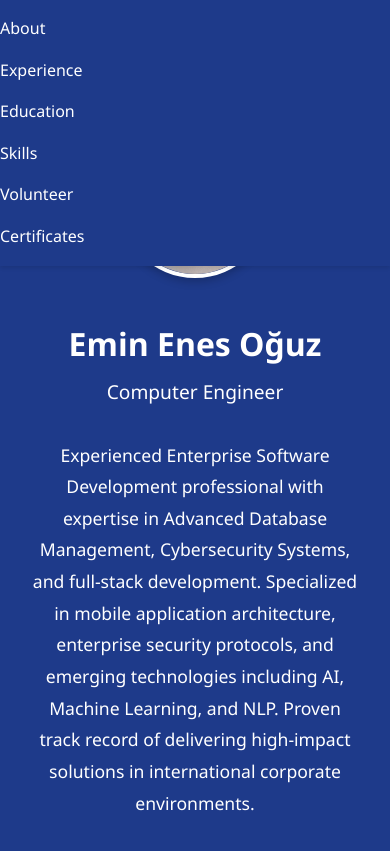
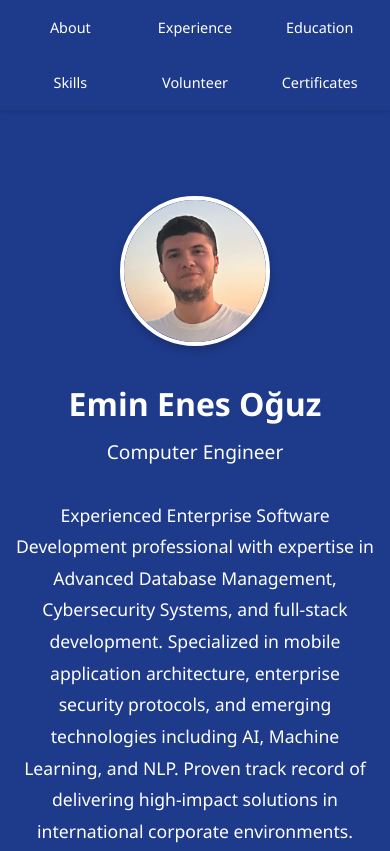
Before and after one commit to enesoguzz/enesoguzz.github.io, a plain HTML site: page index.html in a window 390 px wide. Shown: the top 851 px of the page. Drawn offline with Linux system fonts and the light colour scheme.

Commit message:
Update8 index.html

```diff
--- a/index.html
+++ b/index.html
@@ -52,6 +52,7 @@
             color: white;
             padding: 8rem 2rem 4rem;
             text-align: center;
+            margin-top: 80px;
         }
 
         .header h1 {
@@ -384,9 +385,33 @@
 
         /* Responsive Design */
         @media (max-width: 768px) {
+            .navbar {
+                padding: 0.5rem 0;
+            }
+
             .nav-links {
-                flex-direction: column;
+                flex-direction: row;
+                flex-wrap: wrap;
                 gap: 1rem;
+                justify-content: center;
+                padding: 0 1rem;
+            }
+
+            .nav-links li {
+                flex: 1;
+                text-align: center;
+                min-width: 80px;
+            }
+
+            .nav-links a {
+                font-size: 0.9rem;
+                padding: 0.5rem;
+                display: block;
+            }
+
+            .header {
+                padding: 6rem 1rem 3rem;
+                margin-top: 100px;
             }
 
             .header h1 {
@@ -397,14 +422,30 @@
                 font-size: 1.2rem;
             }
 
+            .profile-photo {
+                margin-bottom: 1.5rem;
+            }
+
+            .profile-img {
+                width: 150px;
+                height: 150px;
+            }
+
             .contact-info {
                 grid-template-columns: 1fr;
                 gap: 1rem;
+                margin-bottom: 2rem;
             }
 
             .social-buttons {
                 flex-direction: column;
                 align-items: center;
+                gap: 0.5rem;
+            }
+
+            .btn {
+                padding: 0.6rem 1.5rem;
+                font-size: 0.9rem;
             }
 
             .job-meta {
@@ -415,11 +456,6 @@
 
             .section-title {
                 font-size: 2rem;
-            }
-
-            .profile-img {
-                width: 150px;
-                height: 150px;
             }
         }
     </style>
```
